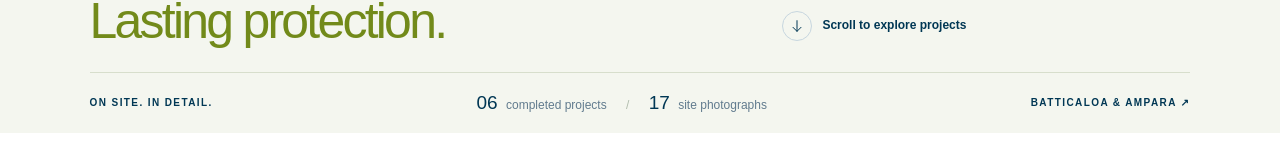
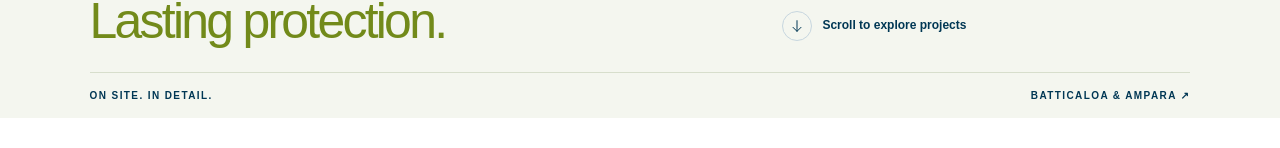
Before and after one commit to mathes2004/plan_kraft, a Next.js app: page /projects in a window 1280 px wide. Shown: the part 266-414 px from the top of the page. Built offline with nearby package versions, Linux system fonts and the light colour scheme; no server answers.

Commit message:
Auto-sync: saved project changes (2026-10-19T10:31:12.551Z)

```diff
--- a/src/app/projects/page.tsx
+++ b/src/app/projects/page.tsx
@@ -1,7 +1,6 @@
 import { CallToAction, ScrollCue } from '@/components/ui';
 import Gallery from '@/components/Gallery';
 import { metadata } from '@/lib/seo';
-import { publishedProjects } from '@/data/projects';
 export const generateMetadata = () =>
   metadata(
     'Our Projects',
@@ -32,17 +31,6 @@ export default function Projects() {
           </div>
           <div className="portfolio-intro-foot">
             <span>ON SITE. IN DETAIL.</span>
-            <p>
-              <strong>{publishedProjects.length.toString().padStart(2, '0')}</strong> completed
-              projects <span aria-hidden="true">/</span>{' '}
-              <strong>
-                {publishedProjects
-                  .reduce((total, p) => total + p.images.filter((i) => i.approved).length, 0)
-                  .toString()
-                  .padStart(2, '0')}
-              </strong>{' '}
-              site photographs
-            </p>
             <span>
               BATTICALOA & AMPARA <span aria-hidden="true">↗</span>
             </span>
```
Also changed, not shown: 1 other file (tests, documents, lock files or other folders).
